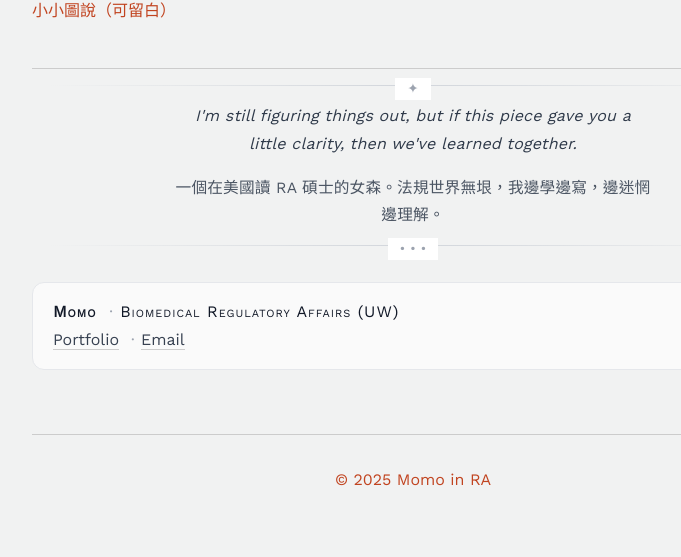
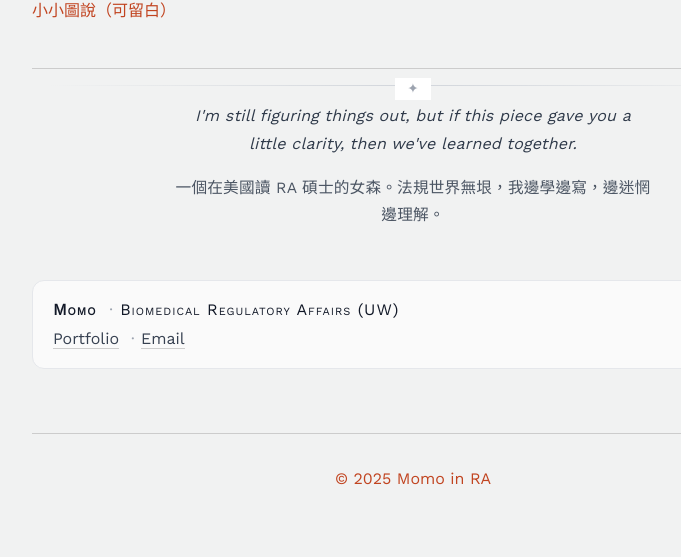
Before and after one commit to MomoInRA/github.io, a Jekyll site: the page built from _posts/2025-08-16-first-post.md, in a window 1280 px wide. Shown: the part 681-1238 px from the top of the page, without its empty margins (227-908 px from the left). Built offline with Jekyll 4.4.1, drawn with Linux system fonts in a browser that asks for light colours.

Commit message:
Update post-closing.html

```diff
--- a/_includes/post-closing.html
+++ b/_includes/post-closing.html
@@ -1,5 +1,5 @@
-<footer class="post-epilogue" aria-label="Article epilogue">
-  <div class="post-epilogue__rule" aria-hidden="true">
+<footer class="post-epilogue" aria-label="Article closing">
+  <div class="post-epilogue__rule">
     <span class="post-epilogue__glyph">✦</span>
   </div>
 
@@ -7,14 +7,9 @@
     <p>I'm still figuring things out, but if this piece gave you a little clarity, then we've learned together.</p>
     <p class="post-epilogue__zh">一個在美國讀 RA 碩士的女森。法規世界無垠，我邊學邊寫，邊迷惘邊理解。</p>
   </blockquote>
-
-  <div class="post-epilogue__rule post-epilogue__rule--bottom" aria-hidden="true">
-    <span class="post-epilogue__dot">• • •</span>
-  </div>
 </footer>
 
-<!-- 作者資訊卡片（含左側頭像） -->
-<section class="author-card" aria-label="Author">
+<section class="author-card" aria-label="Author info">
   {% assign author_name  = page.author | default: site.author.name %}
   {% assign author_title = page.author_title | default: site.author.title %}
   {% assign author_mail  = page.author_email | default: site.author.email %}
@@ -33,13 +28,13 @@
     </div>
     <div class="author-card__links">
       {% if author_link %}
-        <a href="{{ author_link }}" rel="noopener" target="_blank">Portfolio</a>
+        <a href="{{ author_link }}" target="_blank" rel="noopener">Portfolio</a>
       {% endif %}
       {% if author_mail %}
         <span class="middot">·</span><a href="mailto:{{ author_mail }}">Email</a>
       {% endif %}
       {% if site.author.linkedin %}
-        <span class="middot">·</span><a href="{{ site.author.linkedin }}" rel="noopener" target="_blank">LinkedIn</a>
+        <span class="middot">·</span><a href="{{ site.author.linkedin }}" target="_blank" rel="noopener">LinkedIn</a>
       {% endif %}
     </div>
   </div>
```
